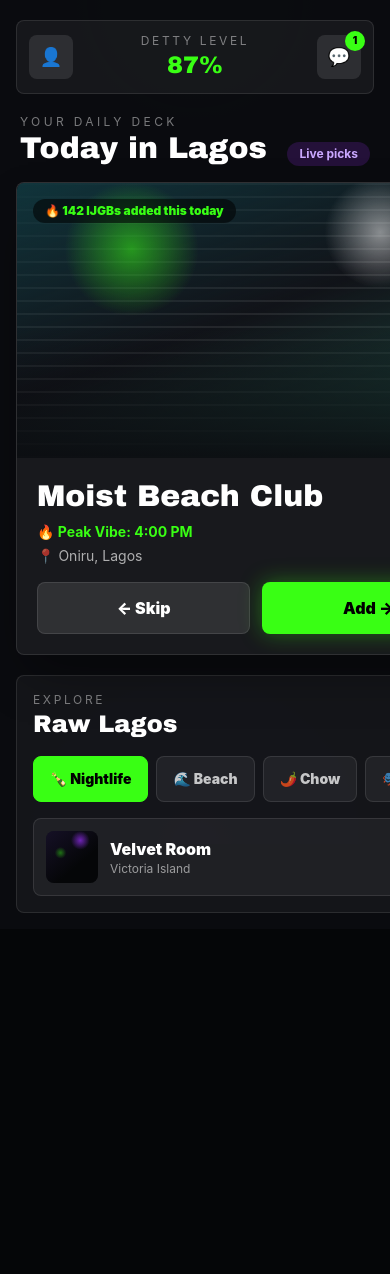
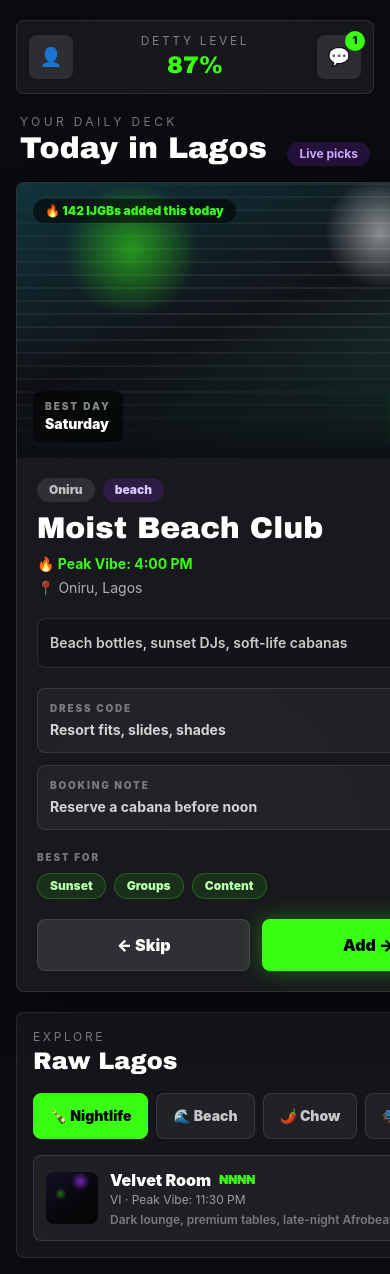
Before and after one commit to OutstandingVick/phlenjo, a Next.js app: page /dashboard in a window 390 px wide. Before the commit the page ends 929 px from the top, so only its background shows below. Built offline with nearby package versions, Linux system fonts and the light colour scheme.

Commit message:
next phase

```diff
--- a/app/components/DashboardScreen.tsx
+++ b/app/components/DashboardScreen.tsx
@@ -55,7 +55,7 @@ export function DashboardScreen({
       </div>
 
       <div className="mx-auto mt-4 grid w-full max-w-6xl gap-5 lg:grid-cols-[minmax(0,1fr)_360px] xl:grid-cols-[minmax(0,1fr)_420px]">
-<SwipeCard activity={currentActivity} onMove={onMove} />
+        <SwipeCard activity={currentActivity} onMove={onMove} />
 
         <aside className="rounded-[8px] border border-white/10 bg-white/[0.045] p-4 lg:flex lg:flex-col">
           <div className="mb-4 flex items-center justify-between">
@@ -87,8 +87,12 @@ export function DashboardScreen({
               <div className="flex items-center gap-3 rounded-[8px] border border-white/10 bg-white/[0.05] p-3" key={activity.title}>
                 <span className={`mini-art ${activity.imageClass}`} />
                 <div className="min-w-0 flex-1">
-                  <p className="truncate font-black">{activity.title}</p>
-                  <p className="text-xs text-white/55">{activity.location}</p>
+                  <div className="flex items-center gap-2">
+                    <p className="truncate font-black">{activity.title}</p>
+                    <span className="shrink-0 text-xs font-black text-[#39FF14]">{activity.priceRange}</span>
+                  </div>
+                  <p className="truncate text-xs text-white/55">{activity.area} · {activity.time}</p>
+                  <p className="mt-1 line-clamp-1 text-xs font-semibold text-white/40">{activity.vibe}</p>
                 </div>
                 <span className="text-[#39FF14]">+</span>
               </div>
--- a/app/components/SwipeCard.tsx
+++ b/app/components/SwipeCard.tsx
@@ -98,16 +98,58 @@ export function SwipeCard({ activity, onMove }: SwipeCardProps) {
         <div className="absolute left-4 top-4 rounded-full bg-black/55 px-3 py-1 text-xs font-black text-[#39FF14] backdrop-blur">
           🔥 {activity.crowd}
         </div>
+        <div className="absolute bottom-4 left-4 right-4 z-10 flex flex-wrap items-end justify-between gap-3">
+          <div className="rounded-[8px] bg-black/55 px-3 py-2 backdrop-blur">
+            <p className="text-[10px] font-black uppercase tracking-[0.2em] text-white/50">Best day</p>
+            <p className="text-sm font-black text-white">{activity.bestDay}</p>
+          </div>
+          <div className="rounded-[8px] bg-[#39FF14] px-3 py-2 text-right text-black shadow-[0_0_22px_rgba(57,255,20,0.35)]">
+            <p className="text-[10px] font-black uppercase tracking-[0.18em]">Budget</p>
+            <p className="text-lg font-black leading-none">{activity.priceRange}</p>
+          </div>
+        </div>
       </div>
-      <div className="p-5 lg:p-6">
-        <div className="mb-4 flex items-start justify-between gap-3">
+
+      <div className="space-y-5 p-5 lg:p-6">
+        <div className="flex items-start justify-between gap-3">
           <div>
+            <div className="mb-2 flex flex-wrap items-center gap-2">
+              <span className="rounded-full bg-white/10 px-3 py-1 text-xs font-black text-white/70">{activity.area}</span>
+              <span className="rounded-full bg-[#8A2BE2]/20 px-3 py-1 text-xs font-black text-[#d9c4ff]">{activity.category}</span>
+            </div>
             <h3 className="font-display text-3xl font-black tracking-normal sm:text-4xl">{activity.title}</h3>
             <p className="mt-2 text-sm font-bold text-[#39FF14]">🔥 {activity.time}</p>
             <p className="mt-1 text-sm text-white/65">📍 {activity.location}</p>
           </div>
-          <span className="grid size-12 place-items-center rounded-full border border-white/10 bg-white/10 text-xl">✨</span>
+          <span className="grid size-12 shrink-0 place-items-center rounded-full border border-white/10 bg-white/10 text-xl">✨</span>
         </div>
+
+        <p className="rounded-[8px] border border-white/10 bg-black/20 p-3 text-sm font-semibold leading-6 text-white/78">
+          {activity.vibe}
+        </p>
+
+        <div className="grid gap-3 sm:grid-cols-2">
+          <div className="rounded-[8px] border border-white/10 bg-white/[0.045] p-3">
+            <p className="text-[10px] font-black uppercase tracking-[0.18em] text-white/40">Dress code</p>
+            <p className="mt-1 text-sm font-bold text-white/80">{activity.dressCode}</p>
+          </div>
+          <div className="rounded-[8px] border border-white/10 bg-white/[0.045] p-3">
+            <p className="text-[10px] font-black uppercase tracking-[0.18em] text-white/40">Booking note</p>
+            <p className="mt-1 text-sm font-bold text-white/80">{activity.bookingNote}</p>
+          </div>
+        </div>
+
+        <div>
+          <p className="mb-2 text-[10px] font-black uppercase tracking-[0.18em] text-white/40">Best for</p>
+          <div className="flex flex-wrap gap-2">
+            {activity.bestFor.map((item) => (
+              <span className="rounded-full border border-[#39FF14]/25 bg-[#39FF14]/10 px-3 py-1 text-xs font-black text-[#b8ffac]" key={item}>
+                {item}
+              </span>
+            ))}
+          </div>
+        </div>
+
         <div className="grid grid-cols-2 gap-3">
           <button className="h-13 rounded-[8px] border border-white/10 bg-white/10 font-black text-white" onClick={() => void completeSwipe("left")}>
             ← Skip
--- a/app/data/phlenjo.ts
+++ b/app/data/phlenjo.ts
@@ -1,5 +1,6 @@
 export type Screen = "welcome" | "chat" | "dashboard" | "trip";
 export type Category = "night" | "beach" | "chow" | "culture" | "secret";
+export type PriceRange = "₦" | "₦₦" | "₦₦₦" | "₦₦₦₦";
 
 export type Question = {
   prompt: string;
@@ -11,7 +12,15 @@ export type Activity = {
   category: Category;
   time: string;
   location: string;
+  area: string;
+  bestDay: string;
+  priceRange: PriceRange;
+  vibe: string;
   crowd: string;
+  dressCode: string;
+  bookingNote: string;
+  bestFor: string[];
+  avoidIf: string[];
   imageClass: string;
   traffic: "green" | "yellow" | "red";
 };
@@ -48,7 +57,15 @@ export const activities: Activity[] = [
     category: "beach",
     time: "Peak Vibe: 4:00 PM",
     location: "Oniru, Lagos",
+    area: "Oniru",
+    bestDay: "Saturday",
+    priceRange: "₦₦₦",
+    vibe: "Beach bottles, sunset DJs, soft-life cabanas",
     crowd: "142 IJGBs added this today",
+    dressCode: "Resort fits, slides, shades",
+    bookingNote: "Reserve a cabana before noon",
+    bestFor: ["Sunset", "Groups", "Content"],
+    avoidIf: ["You hate sand", "Low-noise mood"],
     imageClass: "beach-card",
     traffic: "yellow",
   },
@@ -57,7 +74,15 @@ export const activities: Activity[] = [
     category: "night",
     time: "Peak Vibe: 11:30 PM",
     location: "Victoria Island",
+    area: "VI",
+    bestDay: "Friday",
+    priceRange: "₦₦₦₦",
+    vibe: "Dark lounge, premium tables, late-night Afrobeats",
     crowd: "96 squads saved this tonight",
+    dressCode: "Sharp black, heels, no slippers",
+    bookingNote: "Table minimums move fast after 10 PM",
+    bestFor: ["Tables", "Afrobeats", "Late night"],
+    avoidIf: ["Quiet night", "Budget is tight"],
     imageClass: "night-card",
     traffic: "red",
   },
@@ -66,7 +91,15 @@ export const activities: Activity[] = [
     category: "chow",
     time: "Peak Vibe: 7:15 PM",
     location: "Lekki Phase 1",
+    area: "Lekki 1",
+    bestDay: "Thursday",
+    priceRange: "₦₦",
+    vibe: "Spicy grills, street plates, quick squad crawl",
     crowd: "58 foodies are locked in",
+    dressCode: "Casual, stain-safe fit",
+    bookingNote: "Go hungry and split plates",
+    bestFor: ["Food crawl", "Low-key", "Pre-game"],
+    avoidIf: ["No pepper", "White outfit"],
     imageClass: "chow-card",
     traffic: "green",
   },
@@ -75,7 +108,15 @@ export const activities: Activity[] = [
     category: "culture",
     time: "Peak Vibe: 6:00 PM",
     location: "Lagos Island",
+    area: "Lagos Island",
+    bestDay: "Sunday",
+    priceRange: "₦₦",
+    vibe: "Live sets, art corners, old-Lagos night air",
     crowd: "74 creatives added this",
+    dressCode: "Expressive casual, comfy shoes",
+    bookingNote: "Arrive early for the best stage view",
+    bestFor: ["Live music", "Culture", "Dates"],
+    avoidIf: ["Club-only mood", "Late arrival"],
     imageClass: "culture-card",
     traffic: "yellow",
   },
```
